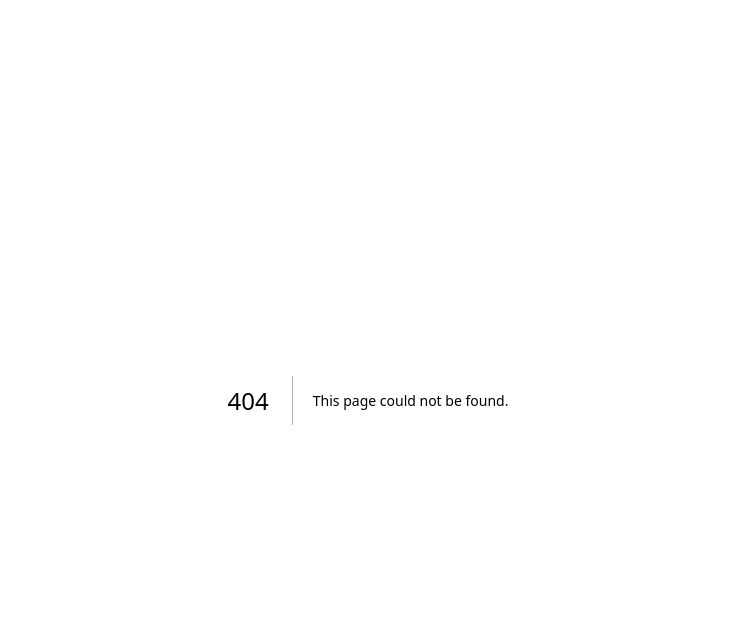
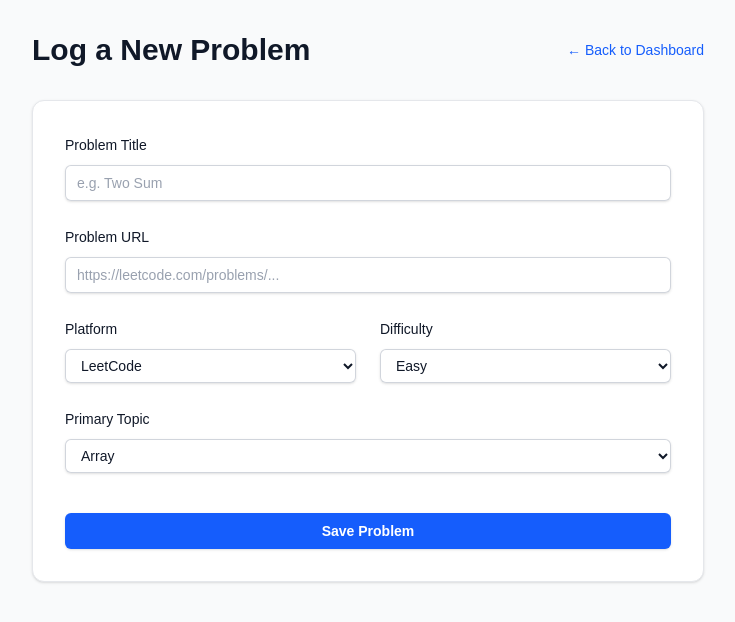
Before and after one commit to VSDeadShot/DSA-Tracker, a Next.js app: page /problems/new in a window 1280 px wide. Before the commit this address had no page. Shown: the top 622 px of the page, without its empty margins (272-1007 px from the left). Built offline with nearby package versions, Linux system fonts and the light colour scheme.

Commit message:
Build Add Problem form and server action

```diff
--- a/app/dashboard/page.tsx
+++ b/app/dashboard/page.tsx
@@ -1,5 +1,6 @@
 import { createClient } from '@/utils/supabase/server'
 import { redirect } from 'next/navigation'
+import Link from 'next/link'
 
 export default async function DashboardPage() {
   const supabase = await createClient()
@@ -20,8 +21,15 @@ export default async function DashboardPage() {
           <p className="text-gray-600 dark:text-gray-300">
             Welcome back! You are logged in as <span className="font-semibold">{user.email}</span>.
           </p>
-          <form action="/auth/signout" method="post" className="mt-4">
-            <button className="text-sm text-red-600 hover:text-red-500 font-medium">
+        <div className="mt-8 flex gap-4">
+          <Link
+            href="/problems/new"
+            className="rounded-md bg-blue-600 px-4 py-2 text-sm font-semibold text-white shadow-sm hover:bg-blue-500 focus-visible:outline focus-visible:outline-2 focus-visible:outline-offset-2 focus-visible:outline-blue-600"
+          >
+            + Log New Problem
+          </Link>
+          <form action="/auth/signout" method="post">
+            <button className="rounded-md bg-white dark:bg-gray-800 px-4 py-2 text-sm font-semibold text-gray-900 dark:text-gray-100 shadow-sm ring-1 ring-inset ring-gray-300 dark:ring-gray-700 hover:bg-gray-50 dark:hover:bg-gray-700">
               Sign out
             </button>
           </form>
--- /dev/null
+++ b/app/problems/new/actions.ts
@@ -0,0 +1,43 @@
+'use server'
+
+import { createClient } from '@/utils/supabase/server'
+import prisma from '@/lib/prisma'
+import { redirect } from 'next/navigation'
+import { revalidatePath } from 'next/cache'
+
+export async function addProblem(formData: FormData) {
+  const supabase = await createClient()
+
+  const { data: { user }, error: authError } = await supabase.auth.getUser()
+  if (authError || !user) {
+    redirect('/login')
+  }
+
+  const title = formData.get('title') as string
+  const url = formData.get('url') as string
+  const platform = formData.get('platform') as string
+  const difficulty = formData.get('difficulty') as string
+  const topic = formData.get('topic') as string
+
+  if (!title || !url || !platform || !difficulty || !topic) {
+    throw new Error('All fields are required.')
+  }
+
+  // Create the problem in the database
+  const problem = await prisma.problem.create({
+    data: {
+      user_id: user.id,
+      title,
+      url,
+      platform,
+      difficulty,
+      topic,
+    },
+  })
+
+  // We revalidate the dashboard or problems list so the new problem shows up
+  revalidatePath('/dashboard')
+
+  // After adding, redirect back to dashboard (or you could redirect to the problem's page)
+  redirect('/dashboard')
+}
--- /dev/null
+++ b/app/problems/new/page.tsx
@@ -0,0 +1,138 @@
+import { addProblem } from './actions'
+import Link from 'next/link'
+
+export default function NewProblemPage() {
+  return (
+    <div className="min-h-screen bg-gray-50 dark:bg-gray-900 p-8">
+      <div className="mx-auto max-w-2xl">
+        <div className="mb-8 flex items-center justify-between">
+          <h1 className="text-3xl font-bold text-gray-900 dark:text-white">Log a New Problem</h1>
+          <Link
+            href="/dashboard"
+            className="text-sm font-medium text-blue-600 hover:text-blue-500 dark:text-blue-400"
+          >
+            &larr; Back to Dashboard
+          </Link>
+        </div>
+
+        <div className="bg-white dark:bg-gray-800 p-8 rounded-xl shadow-sm border border-gray-200 dark:border-gray-700">
+          <form action={addProblem} className="space-y-6">
+
+            {/* Title */}
+            <div>
+              <label htmlFor="title" className="block text-sm font-medium leading-6 text-gray-900 dark:text-gray-200">
+                Problem Title
+              </label>
+              <div className="mt-2">
+                <input
+                  type="text"
+                  name="title"
+                  id="title"
+                  required
+                  placeholder="e.g. Two Sum"
+                  className="block w-full rounded-md border-0 py-1.5 text-gray-900 shadow-sm ring-1 ring-inset ring-gray-300 placeholder:text-gray-400 focus:ring-2 focus:ring-inset focus:ring-blue-600 sm:text-sm sm:leading-6 dark:bg-gray-700 dark:text-white dark:ring-gray-600 px-3"
+                />
+              </div>
+            </div>
+
+            {/* URL */}
+            <div>
+              <label htmlFor="url" className="block text-sm font-medium leading-6 text-gray-900 dark:text-gray-200">
+                Problem URL
+              </label>
+              <div className="mt-2">
+                <input
+                  type="url"
+                  name="url"
+                  id="url"
+                  required
+                  placeholder="https://leetcode.com/problems/..."
+                  className="block w-full rounded-md border-0 py-1.5 text-gray-900 shadow-sm ring-1 ring-inset ring-gray-300 placeholder:text-gray-400 focus:ring-2 focus:ring-inset focus:ring-blue-600 sm:text-sm sm:leading-6 dark:bg-gray-700 dark:text-white dark:ring-gray-600 px-3"
+                />
+              </div>
+            </div>
+
+            {/* Platform & Difficulty Row */}
+            <div className="grid grid-cols-1 gap-x-6 gap-y-6 sm:grid-cols-2">
+              <div>
+                <label htmlFor="platform" className="block text-sm font-medium leading-6 text-gray-900 dark:text-gray-200">
+                  Platform
+                </label>
+                <div className="mt-2">
+                  <select
+                    id="platform"
+                    name="platform"
+                    className="block w-full rounded-md border-0 py-2 text-gray-900 shadow-sm ring-1 ring-inset ring-gray-300 focus:ring-2 focus:ring-inset focus:ring-blue-600 sm:text-sm sm:leading-6 dark:bg-gray-700 dark:text-white dark:ring-gray-600 px-3"
+                  >
+                    <option value="leetcode">LeetCode</option>
+                    <option value="codechef">CodeChef</option>
+                    <option value="hackerrank">HackerRank</option>
+                    <option value="other">Other</option>
+                  </select>
+                </div>
+              </div>
+
+              <div>
+                <label htmlFor="difficulty" className="block text-sm font-medium leading-6 text-gray-900 dark:text-gray-200">
+                  Difficulty
+                </label>
+                <div className="mt-2">
+                  <select
+                    id="difficulty"
+                    name="difficulty"
+                    className="block w-full rounded-md border-0 py-2 text-gray-900 shadow-sm ring-1 ring-inset ring-gray-300 focus:ring-2 focus:ring-inset focus:ring-blue-600 sm:text-sm sm:leading-6 dark:bg-gray-700 dark:text-white dark:ring-gray-600 px-3"
+                  >
+                    <option value="easy">Easy</option>
+                    <option value="medium">Medium</option>
+                    <option value="hard">Hard</option>
+                  </select>
+                </div>
+              </div>
+            </div>
+
+            {/* Topic */}
+            <div>
+              <label htmlFor="topic" className="block text-sm font-medium leading-6 text-gray-900 dark:text-gray-200">
+                Primary Topic
+              </label>
+              <div className="mt-2">
+                <select
+                  id="topic"
+                  name="topic"
+                  className="block w-full rounded-md border-0 py-2 text-gray-900 shadow-sm ring-1 ring-inset ring-gray-300 focus:ring-2 focus:ring-inset focus:ring-blue-600 sm:text-sm sm:leading-6 dark:bg-gray-700 dark:text-white dark:ring-gray-600 px-3"
+                >
+                  <option value="array">Array</option>
+                  <option value="string">String</option>
+                  <option value="hash-table">Hash Table</option>
+                  <option value="dp">Dynamic Programming</option>
+                  <option value="math">Math</option>
+                  <option value="sorting">Sorting</option>
+                  <option value="greedy">Greedy</option>
+                  <option value="dfs">Depth-First Search</option>
+                  <option value="bfs">Breadth-First Search</option>
+                  <option value="tree">Tree</option>
+                  <option value="binary-search">Binary Search</option>
+                  <option value="graph">Graph</option>
+                  <option value="two-pointers">Two Pointers</option>
+                  <option value="sliding-window">Sliding Window</option>
+                  <option value="linked-list">Linked List</option>
+                  <option value="other">Other</option>
+                </select>
+              </div>
+            </div>
+
+            {/* Submit Button */}
+            <div className="pt-4">
+              <button
+                type="submit"
+                className="w-full flex justify-center rounded-md bg-blue-600 px-3 py-2 text-sm font-semibold text-white shadow-sm hover:bg-blue-500 focus-visible:outline focus-visible:outline-2 focus-visible:outline-offset-2 focus-visible:outline-blue-600"
+              >
+                Save Problem
+              </button>
+            </div>
+          </form>
+        </div>
+      </div>
+    </div>
+  )
+}
--- /dev/null
+++ b/lib/prisma.ts
@@ -0,0 +1,15 @@
+import { PrismaClient } from '@prisma/client'
+
+const prismaClientSingleton = () => {
+  return new PrismaClient()
+}
+
+declare global {
+  var prismaGlobal: undefined | ReturnType<typeof prismaClientSingleton>
+}
+
+const prisma = globalThis.prismaGlobal ?? prismaClientSingleton()
+
+export default prisma
+
+if (process.env.NODE_ENV !== 'production') globalThis.prismaGlobal = prisma
```
